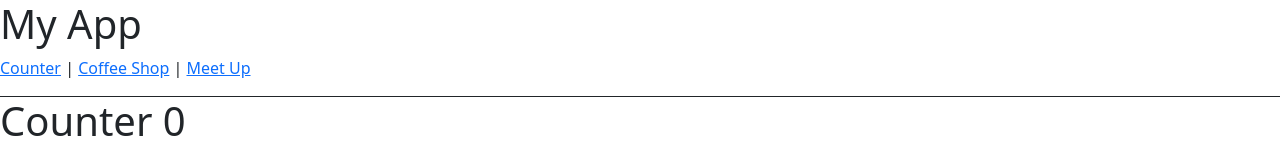
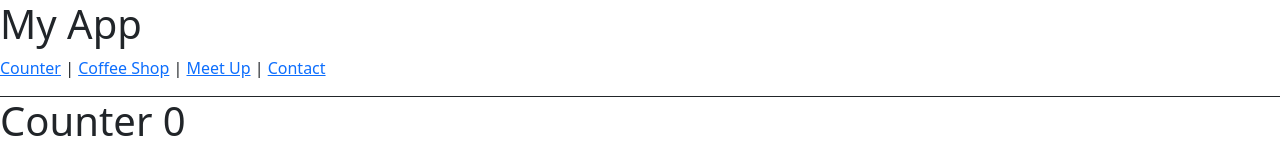
Before and after one commit to hainn2009/learn-redux, a React (Create React App) app: page /meetup in a window 1280 px wide. Shown: the top 151 px of the page. Built offline with nearby package versions, Linux system fonts and the light colour scheme.

Commit message:
small update

```diff
--- a/src/App.js
+++ b/src/App.js
@@ -12,10 +12,13 @@ import Contact from "./components/Contact";
 import Main from "./components/Main";
 import Navbar from "./components/Navbar";
 
+
+
 function App() {
   const counter = useSelector((state) => state.counter);
   const isLooged = useSelector((state) => state.isLogged);
   const dispatch = useDispatch();
+
   return (
     <div>
       <h1>My App</h1>
@@ -26,7 +29,7 @@ function App() {
         }}
       >
         <Link to="/counter">Counter</Link> | <Link to="/coffeeShop">Coffee Shop</Link> |{" "}
-        <Link to="/meetup">Meet Up</Link>
+        <Link to="/meetup">Meet Up</Link> | <Link to="/contact">Contact</Link>
       </nav>
       {/* <Navbar /> */}
       <Main />
--- a/src/components/Main.js
+++ b/src/components/Main.js
@@ -8,6 +8,7 @@ import ContactReactQuery from "./ContactReactQuery";
 const Main = () => (
   <Routes>
     <Route exact path="/" element={ContactReactQuery} />
+    <Route exact path="/contact" element={ContactReactQuery} />
     <Route exact path="/counter" element={Counter} />
     <Route exact path="/coffeeShop" element={CoffeeShop} />
     <Route exact path="/meetup" element={MeetUp} />
```
